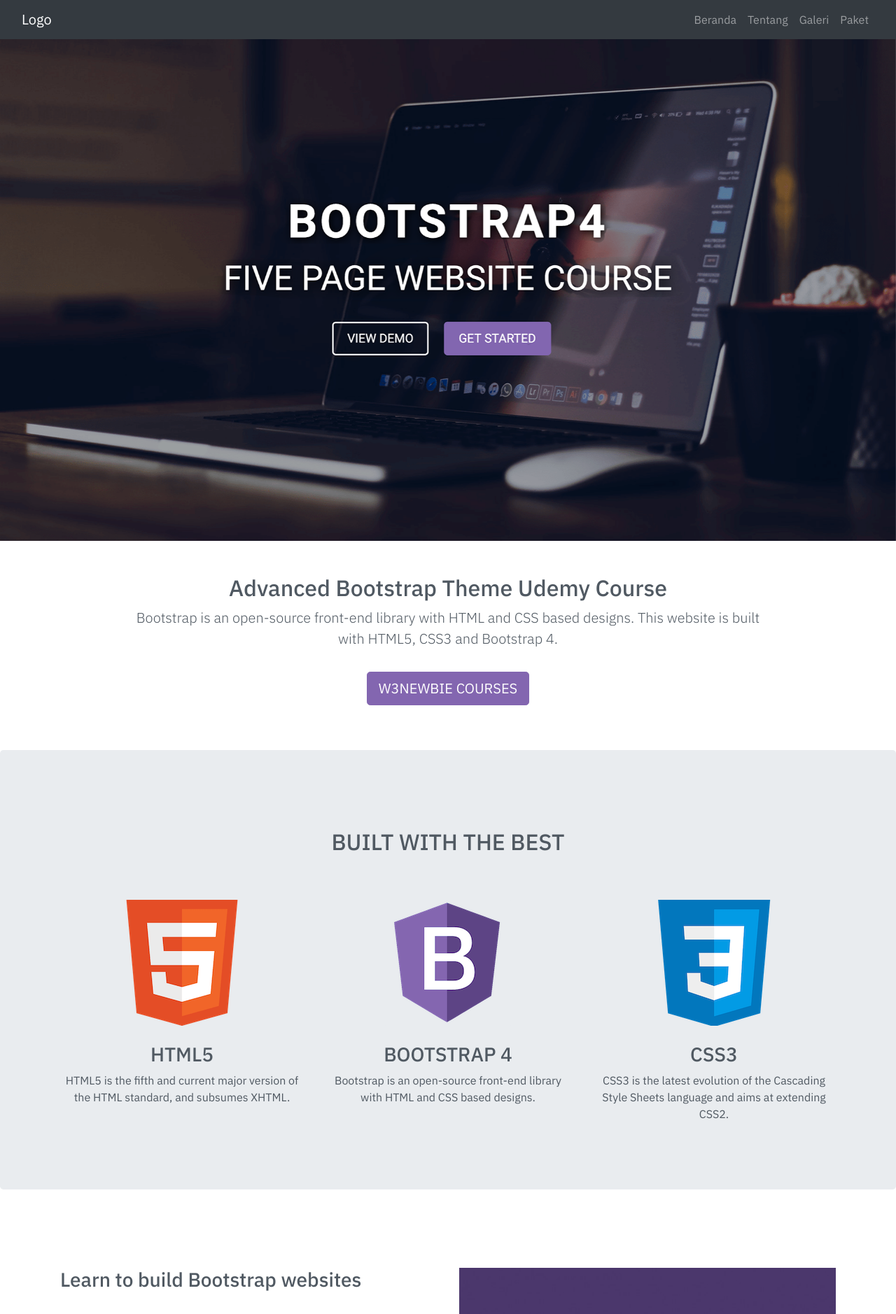
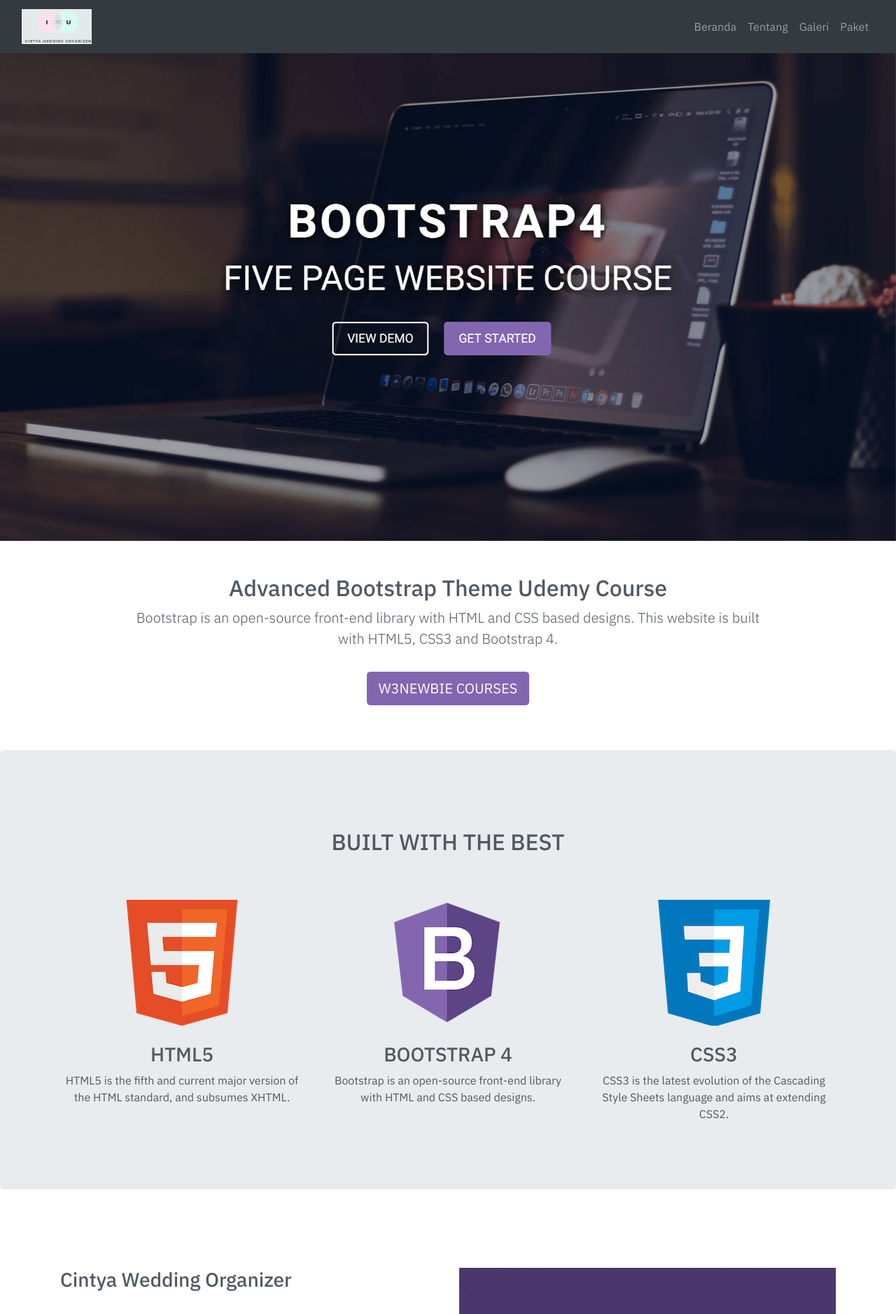
Before and after one commit to prayitnotaufik/Wedding-Website, a PHP site: page / in a window 1280 px wide. Shown: the top 1878 px of the page at 70% size. Run offline with PHP 8.4, Linux system fonts and the light colour scheme.

Commit message:
Add index

```diff
--- a/includes/navbar.php
+++ b/includes/navbar.php
@@ -1,7 +1,8 @@
 <!--- Navigation -->
 <nav class="navbar navbar-dark bg-dark navbar-expand-md fixed-top">
 		<div class="container-fluid">
-			<a class="navbar-brand" href="index.php"><img src="">Logo </a> <button class="navbar-toggler" data-target="#navbarResponsive" data-toggle="collapse" type="button"><span class="navbar-toggler-icon"></span></button>
+			<a class="navbar-brand" href="index.php"><img src="img/logo2.png" width="100" height="50"></a>
+			<button class="navbar-toggler" data-target="#navbarResponsive" data-toggle="collapse" type="button"><span class="navbar-toggler-icon"></span></button>
 			<div class="collapse navbar-collapse" id="navbarResponsive">
 				<ul class="navbar-nav ml-auto">
 					<li class="nav-item">
--- a/index.php
+++ b/index.php
@@ -65,9 +65,9 @@
 	<div class="container py-3">
 		<div class="row justify-content-center py-5">
 			<div class="col-lg-6">
-				<h3 class="pb-4">Learn to build Bootstrap websites</h3>
-				<p>The columns will automatically stack on top of each other when the screen is less than 992px wide.</p>
-				<p>Resize the browser window to see the effect. Responsive web design has become more important as the amount of mobile traffic now accounts for more than half of total internet traffic.</p><a class="btn btn-purple btn-lg" href="https://w3newbie.com/courses/">W3NEWBIE COURSES</a>
+				<h3 class="pb-4">Cintya Wedding Organizer</h3>
+				<p>Cintya wedding organizer merupakan salah satu upaya dalam membantu menyiapkan pesta pernikahan yang masih menggunakan pengelolaan secara manual mulai dari administrasi, pengelolaan data pemesanan, dan metode pembayaran. Proses manual tersebut sangat menyita waktu baik pengguna maupun pemilik Cintya Wedding Organizer seperti proses pemesanan yang pemesan diharuskan datang ke tempat untuk memilih paket yang akan dipilih.</p>
+				<a class="btn btn-purple btn-lg" href="https://w3newbie.com/courses/">Pesan Sekarang</a>
 			</div>
 			<div class="col-lg-6"><img class="img-fluid" src="img/responsive.png"></div>
 		</div>
```
Also changed, not shown: galeri.php (+18 -0 lines), img/CROP.png (added), img/logo2.png (added).
